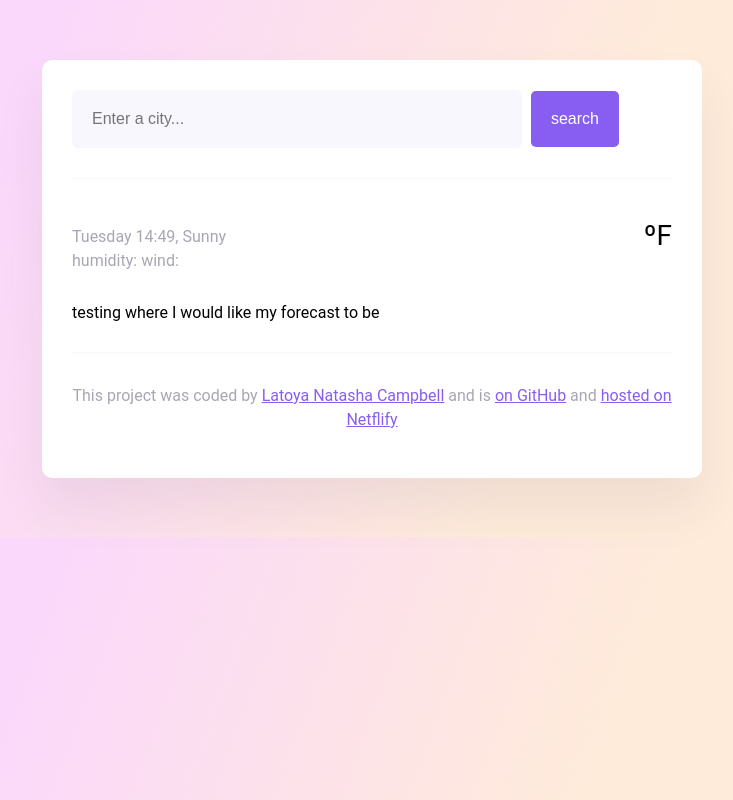
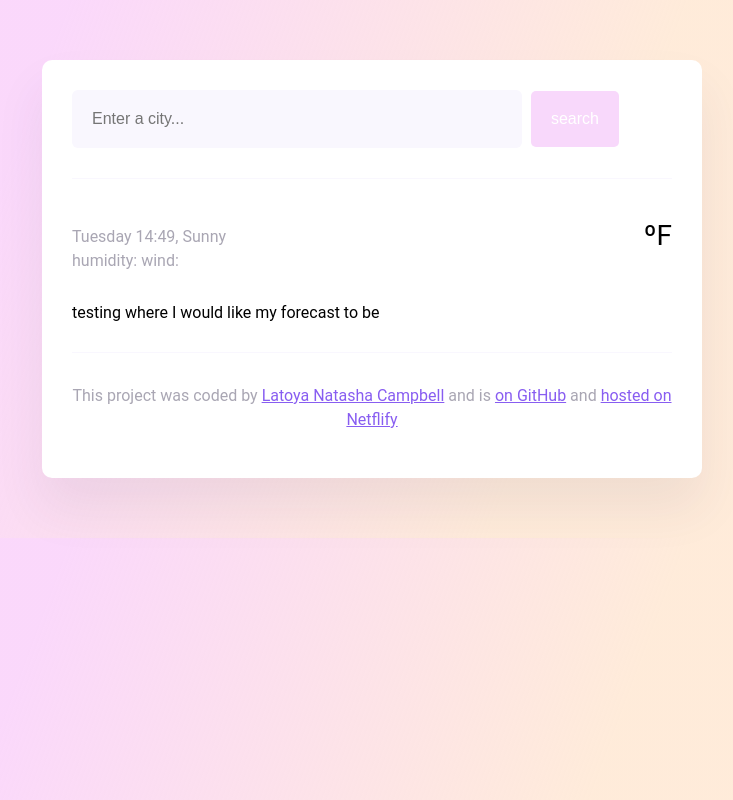
Before and after one commit to LatoyaNatashaC/Forecast-Weather-App, a plain HTML site: page index.html in a window 1280 px wide. Shown: the whole page, without its empty margins (268-1001 px from the left). Drawn offline with Linux system fonts and the light colour scheme.

Commit message:
Changed color of search button

```diff
--- a/src/style.css
+++ b/src/style.css
@@ -36,7 +36,7 @@ header {
 .search-button {
   margin-left: 5px;
   font-size: 16px;
-  background-color: #885df1;
+  background-color: #f8d8fb;
   color: white;
   border: none;
   padding: 20px;
```
